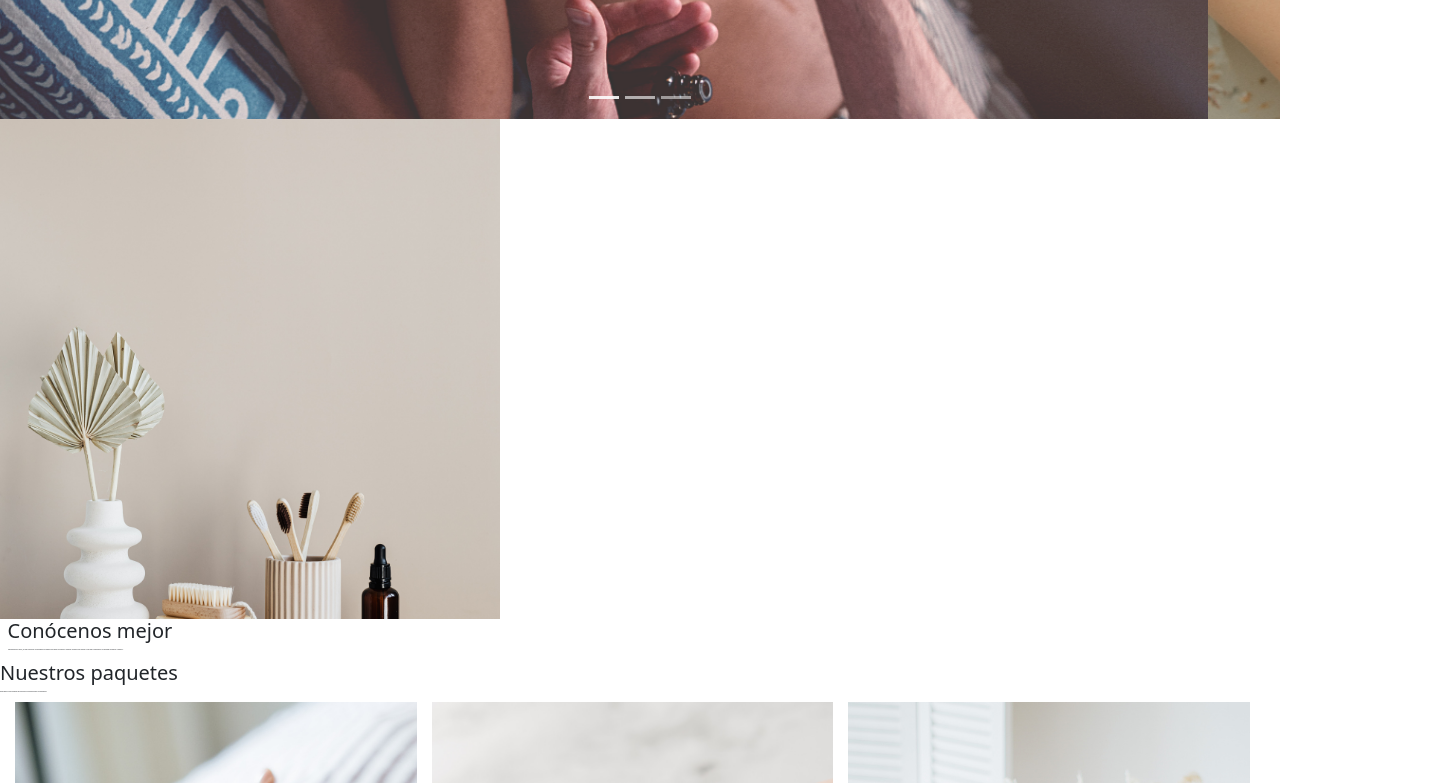
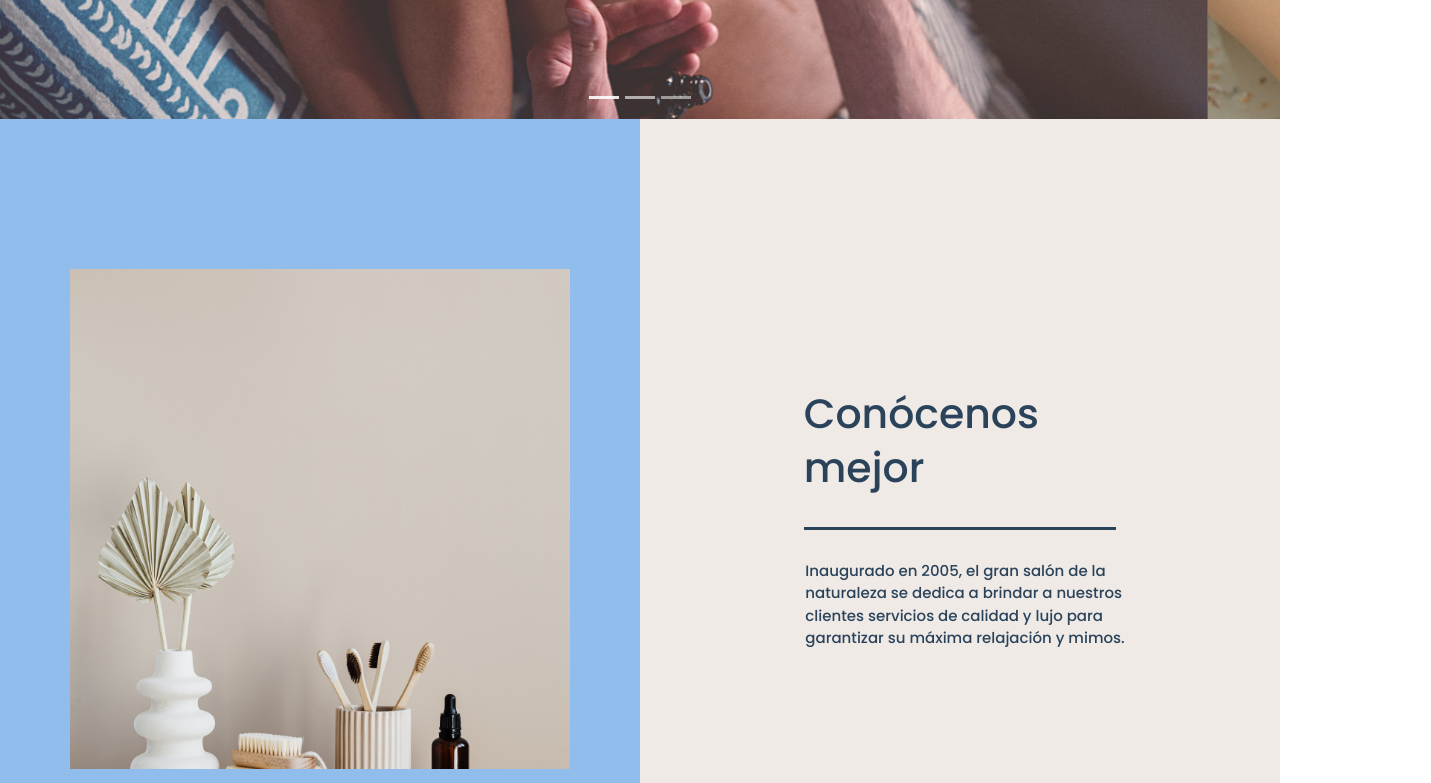
Before and after one commit to isma-morel/Landing-Page, a website: page index.html in a window 1280 px wide. Shown: the part 497-1280 px from the top of the page, 1431 px wide, since content can reach past the window. Drawn offline with nearby package versions, Linux system fonts and the light colour scheme.

Commit message:
seccion 1 y 2, usando extendes y placeholders

```diff
--- a/index.html
+++ b/index.html
@@ -16,7 +16,7 @@
         <nav class="container-nav1">
             <ul class="nav justify-content-end fixed-top">
                 <li class="nav-item">
-                    <a class="nav-link" href="#">Inicio</a>
+                    <a class="nav-link" href="#seccion1">Inicio</a>
                 </li>
                 <li class="nav-item">
                     <a class="nav-link" href="#">Servicios</a>
@@ -63,19 +63,34 @@
                 <h2>Mímate y disfruta</h2>
             </div>
         </section>
-        <section class="seccion2">
-            <div class="img-container">
-                <img src="images/aboutus/about-us.png" alt="">
+        <section class="seccion2 container-fluid">
+            <div class="row align-items-center">
+                <div class="img-container col-lg-6 d-flex justify-content-center align-items-center">
+                    <img src="images/aboutus/about-us.png" alt="" class="img-fluid">
+                </div>
+                <div class="text-wrap col-lg-6 d-flex flex-column">
+                    <div class="tittle-about text-start">
+                        <h2>Conócenos</h2>
+                        <h2>mejor</h2>
+                    </div>
+                    <div class="text-start text">
+                        <p>
+                            Inaugurado en 2005, el gran salón de la
+                        </p>
+                        <p>
+                            naturaleza se dedica a brindar a nuestros
+                        </p>
+                        <p>
+                            clientes servicios de calidad y lujo para
+                        </p>
+                        <p>
+                            garantizar su máxima relajación y mimos.
+                        </p>
+                    </div>
+
+                </div>
             </div>
-            <div class="text-wrap container-fluid">
-                <div class="tittle-about">
-                    <h2>Conócenos mejor</h2>
-                </div>
-                <p>
-                    Inaugurado en 2005, el gran salón de la naturaleza se dedica a brindar a
-                    nuestros clientes servicios de calidad
-                    y lujo para garantizar su máxima relajación y mimos.</p>
-            </div>
+
         </section>
         <section class="seccion3">
             <div class="">
--- a/scss/base/_extend.scss
+++ b/scss/base/_extend.scss
@@ -4,3 +4,14 @@
     color: nth($colors , 2 );
     text-shadow: 1px 3px 2px rgba(0,0,0,0.6);
 }
+
+%tittles {
+    font-family: $font-family;
+    color: nth($colors , 5 );
+    font-weight: nth($font-weight , 2 );
+}
+
+%p {
+    font-family: $font-family;
+    color: nth($colors , 5 );
+}
--- a/scss/base/_reset.scss
+++ b/scss/base/_reset.scss
@@ -5,6 +5,5 @@
     padding: 0;
     text-decoration: 0;
     box-sizing: border-box;
-    overflow: hidden;
     list-style: none;
 }
--- a/scss/components/_section1.scss
+++ b/scss/components/_section1.scss
@@ -1,5 +1,4 @@
 /*POSITION H1*/
-@import '../base/extend';
 
 .h1-pos {
     h1 {
@@ -13,6 +12,6 @@
         @extend %h1h2;
     }
     position: absolute;
-    top: 50vh;
+    top: 40vh;
     left: 25vw;
 }
--- a/scss/components/_section2.scss
+++ b/scss/components/_section2.scss
@@ -0,0 +1,35 @@
+/*SECCION 2 SOBRE NOSOTROS*/
+
+.seccion2 {
+    height: 100vh;
+    background-color: nth($colors , 2 );
+    .img-container {
+        background-color: nth($colors , 3 );
+        height: 100vh;
+    }
+    .text-wrap {
+        justify-content: center;
+        align-items: center;
+        .tittle-about {
+            width: 50%;
+            border-bottom: .3rem solid nth($colors , 5 );
+            padding-bottom: 3rem;
+            h2 {
+                @extend %tittles;
+                font-size: nth($font-size , 4 );
+            }
+        }
+        .text {
+            padding-top: 3rem;
+            p {
+                @extend %p;
+                font-size: nth($font-size , 5 );
+                overflow-wrap: initial;
+                margin-bottom: 0;
+                text-justify: initial;
+                padding-left: 1rem;
+            }
+        }
+
+    }
+}
```
Also changed, not shown: css/style.css, 1 other file.
